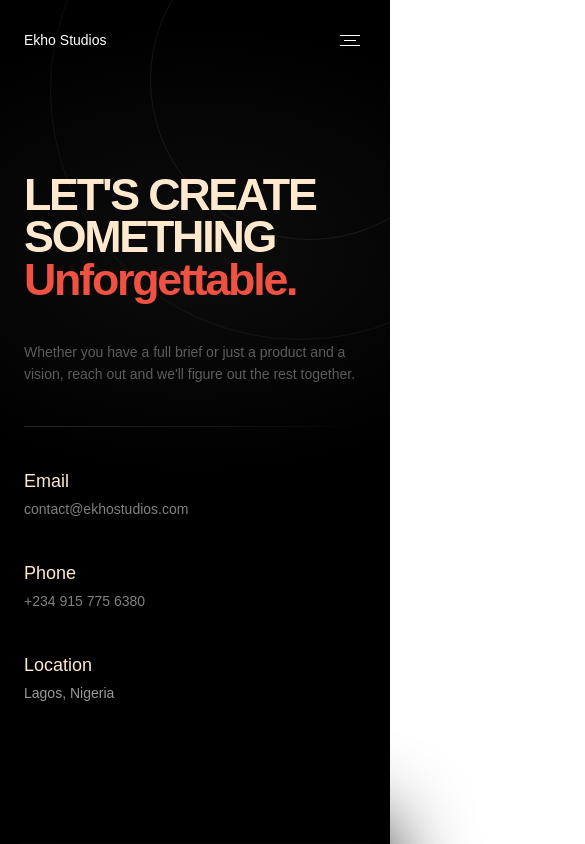
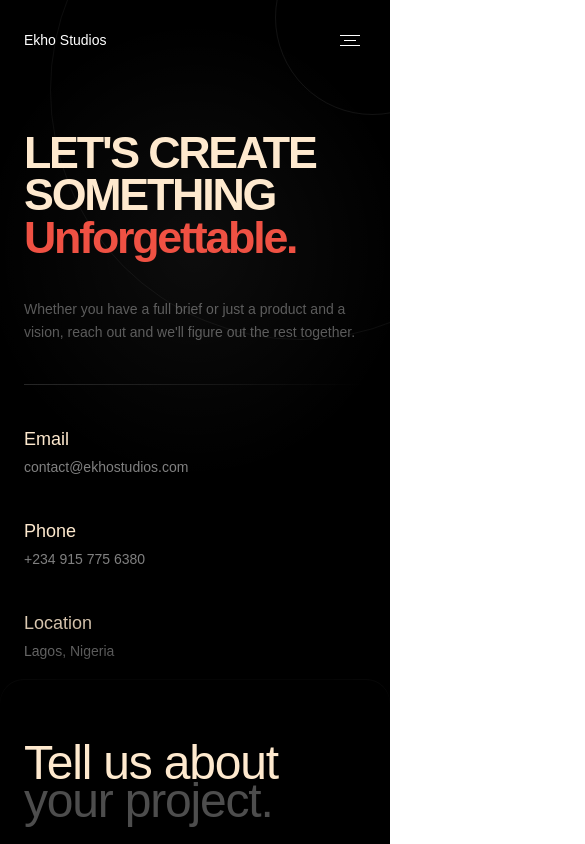
Before and after one commit to Kijedev/ken-williams-portfolio, a Next.js app: page /Contact in a window 390 px wide. Shown: the top 844 px of the page, 585 px wide, since content can reach past the window. Built offline with nearby package versions, Linux system fonts and the light colour scheme.

Commit message:
fix: fixed the contact screen overflow issue

```diff
--- a/app/Contact/page.tsx
+++ b/app/Contact/page.tsx
@@ -109,24 +109,27 @@
   };
 
   return (
-    <div style={{ background: "#000", }}>
-
+    // <div style={{ background: "#000", }} className="lg:overflow-visible lg:w-full">
+<div
+  style={{ background: "#000" }}
+  className="w-full lg:overflow-visible overflow-x-hidden"
+>
       {/* ── Hero panel — sticky, sits behind the form as it scrolls over ── */}
       <div
         style={{
           position: "sticky",
           top: 0,
           zIndex: 0,
-          height: "100vh",
+          // height: "100vh",
         }}
+        className="lg:h-screen h-[90vh]"
       >
         <motion.div className="w-full h-full flex flex-col justify-center">
 
           {/* Glow */}
           <div
-            className="pointer-events-none absolute top-0 left-1/2 -translate-x-1/2 w-[800px] h-[500px] opacity-[0.05]"
+            className="pointer-events-none absolute top-0 left-1/2 -translate-x-1/2 w-[120vw] max-w-[800px] h-[500px] opacity-[0.05]"
             style={{ background: "radial-gradient(ellipse,#fff 0%,transparent 65%)" }}
-            aria-hidden="true"
           />
 
           {/* Orbit rings */}
@@ -138,8 +141,7 @@
             aria-hidden="true"
           />
           <div
-            className="pointer-events-none absolute -top-20 -right-20 w-[320px] h-[320px] rounded-full border border-white/7"
-            aria-hidden="true"
+            className="pointer-events-none absolute -top-20 -right-20 w-[50vw] max-w-[320px] h-[50vw] max-h-[320px] rounded-full border border-white/7"
           />
 
           <div className="z-10 w-full px-6 sm:px-10 md:px-16 lg:px-24 pt-32 pb-24">
@@ -209,13 +211,12 @@
           borderTopRightRadius: "24px",
           boxShadow: "0 -24px 80px rgba(0,0,0,0.9), 0 -1px 0 rgba(255,255,255,0.06)",
           overflow: "hidden",
-          // Slight overlap so the card peeks above the fold before scrolling
-          // marginTop: "-10vh",
         }}
+        className="lg:mt-0 -mt-20"
       >
         <div className="relative w-full mx-auto px-6 sm:px-10 md:px-16 lg:px-24 py-16 md:py-10 pb-40">
           <div className="mb-20">
-            <h2 className="text-[clamp(1.8rem,4vw,4rem)] font-extralight text-[#FEE9CE] leading-[0.8] tracking-tight">
+            <h2 className="text-[clamp(3rem,4vw,4rem)] font-extralight text-[#FEE9CE] leading-[0.8] tracking-tight">
               Tell us about <br />
               <em className="not-italic text-white/30"> your project.</em>
             </h2>
```
